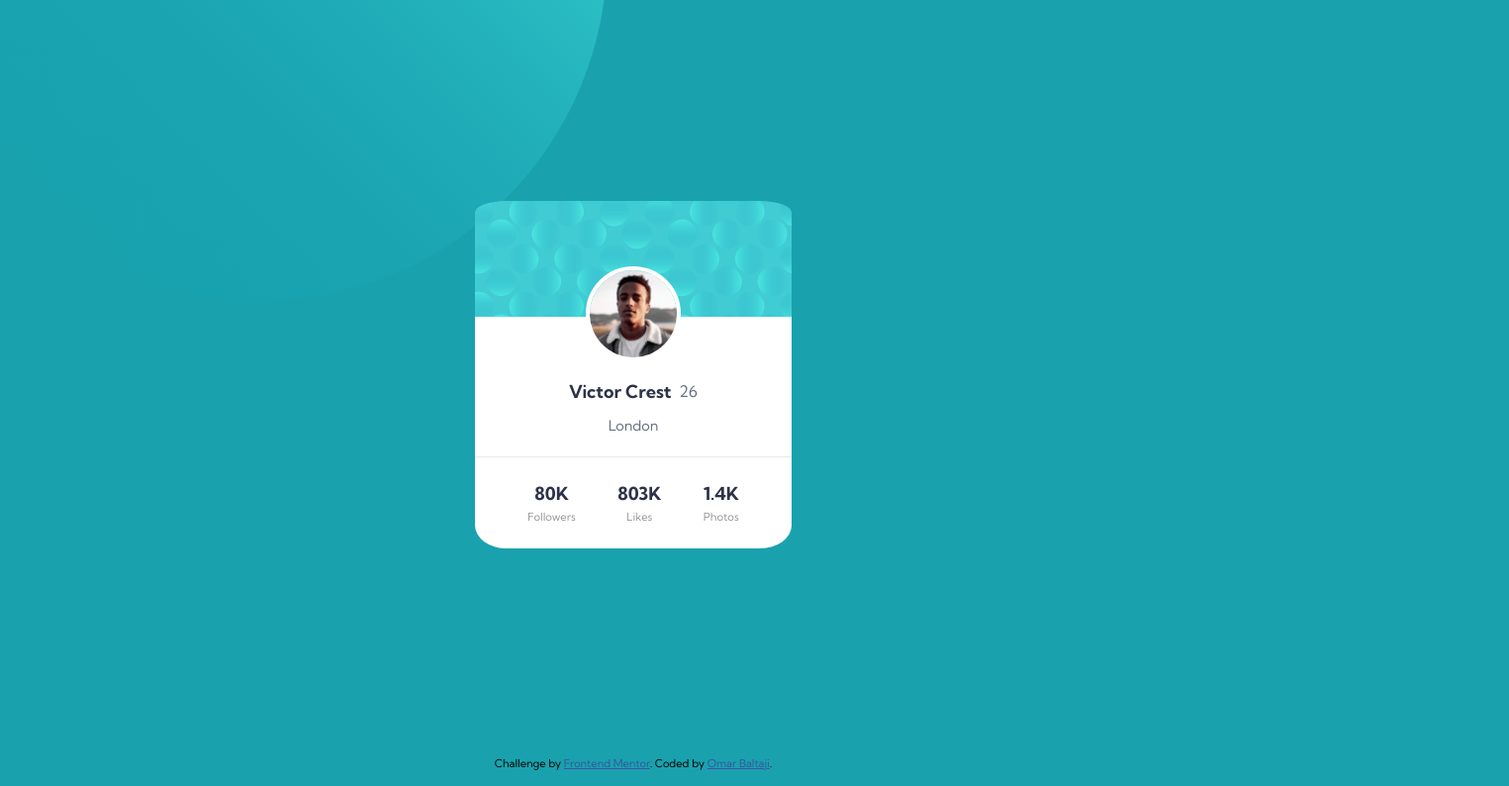
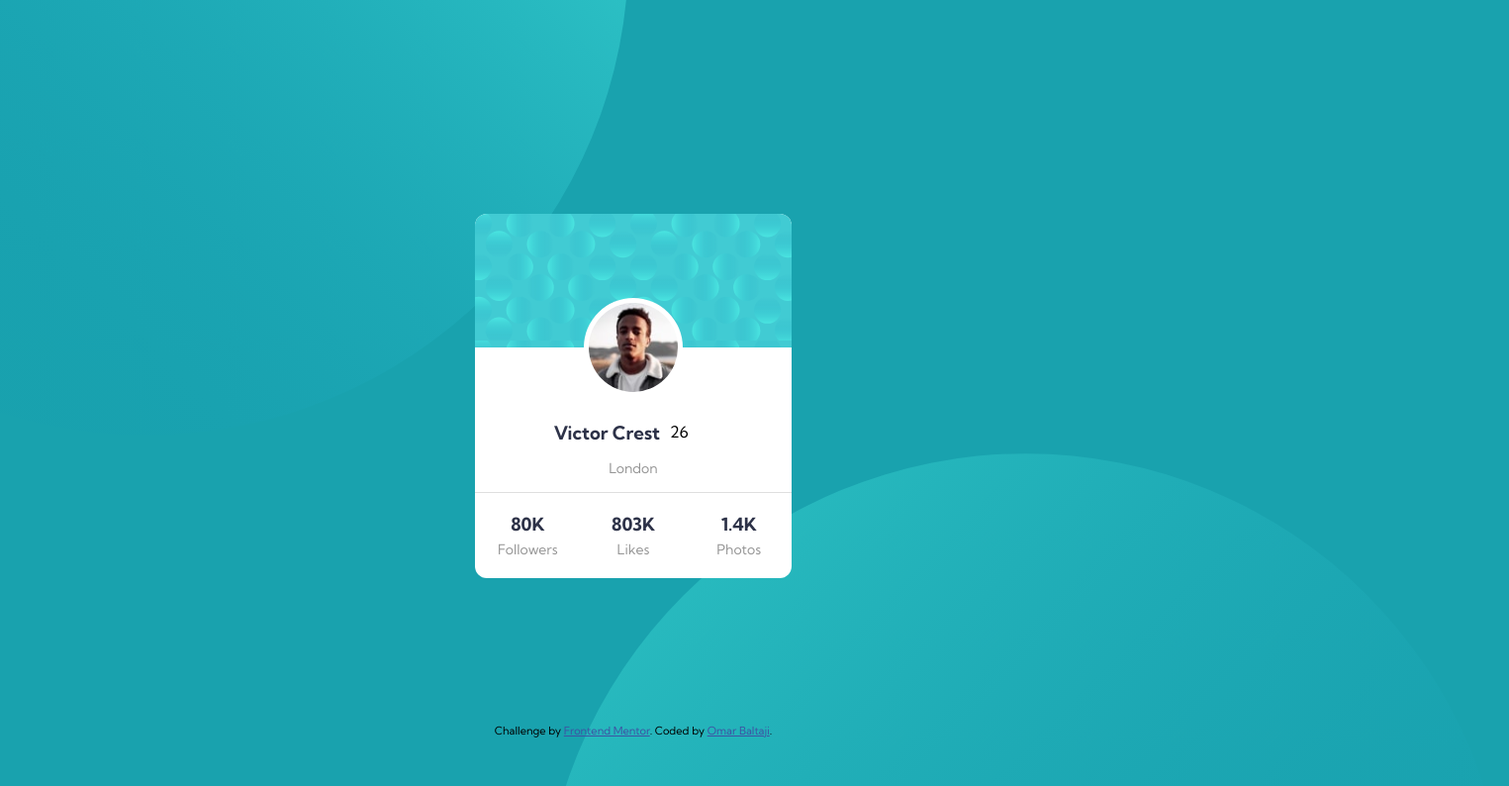
Before and after one commit to OmarBaltaji/profile-card-component-main, a plain HTML site: page index.html in a window 1280 px wide. Shown: the top 794 px of the page at 99% size, 1525 px wide, since content can reach past the window. Drawn offline with Linux system fonts and the light colour scheme.

Commit message:
tutorial fixes

```diff
--- a/index.html
+++ b/index.html
@@ -15,45 +15,38 @@
   </style>
 </head>
 <body>
-  <div>
-    <img src="./images/bg-pattern-top.svg" alt="background top pattern with radient" id="image-top-pattern">
+    <img src="./images/bg-pattern-top.svg" alt="background top pattern with gradient" id="image-top-pattern" />
+    <img src="./images/bg-pattern-bottom.svg" alt="background bottom pattern with gradient" id="image-bot-pattern" />
+
+    <div class="card">
+      <div class="card-top">
+        <div id="profile-pic">
+          <img src="./images/image-victor.jpg" alt="profile picture" />
+        </div>
       </div>
 
-  <div class="container">
-    <div class="card">
-      <div class="top-part-card">
+      <div class="card-info">
+          <h3 id="name">Victor Crest</h3>
+          <div id="age">26</div>
+          <div id="city">London</div>
       </div>
-      <img src="./images/image-victor.jpg" alt="profile picture" id="profile-pic" />
-      <div class="card-body">
-        <div class="personal-info-row">
-          <h3>Victor Crest</h3>
-          <span id="age">26</span>
-        </div>
-        <div id="country">
-          <span >London</span>
-        </div>
-        <hr>
+
       <div class="card-footer">
         <div class="col">
-            <h3>80K</h3>
+          <div class="stat_number">80K</div>
           <span class="social-media-text">Followers</span>
         </div>
         <div class="col">
-            <h3>803K</h3>
+          <div class="stat_number">803K</div>
           <span class="social-media-text">Likes</span>
         </div>
         <div class="col">
-            <h3>1.4K</h3>
+          <div class="stat_number">1.4K</div>
           <span class="social-media-text">Photos</span>
         </div>
       </div>
       </div>
     </div>
-  </div>
-
-  <!-- <div>
-    <img src="./images/bg-pattern-bottom.svg" alt="background bottom pattern with radient" id="image-bot-pattern" />
-  </div> -->
 
   <footer class="attribution">
     Challenge by <a href="https://www.frontendmentor.io?ref=challenge" target="_blank">Frontend Mentor</a>.
--- a/sass/main.scss
+++ b/sass/main.scss
@@ -17,161 +17,148 @@ $primary-font-size: 18px;
     padding: 0;
 }
 
-html, body {
-    height: 100%;
-    width: 100vw;
-}
-
 body {
     font-family: 'Kumbh Sans', sans-serif;
     background-color: $dark-cyan;
     overflow: hidden;
-}
-
-img {
- width: 100%; // All images should span the full width of their container
- background-size: contain;
-}
-
-h3 {
-    font-size: $primary-font-size;
-    color: $dark-desaturated-blue;
+    height: 100vh;
+    width: 100vw;
+    min-height: 100vh;
 }
 
 #image-top-pattern {
-    width: 55%;
-    top: -400px;
-    left: -90px;
     position: absolute;
+    transform: translate(-35%, -55%);
 }
 
-.container {
-    position: relative;
-    top: 0;
-    left: 0;
-    width: 100%;
-    height: 80%;
-    display: flex;
-    flex-direction: column;
-    justify-content: center;
-    align-items: center;
+#image-bot-pattern {
+    position: absolute;
+    bottom: 0;
+    right: 0;
+    transform: translate(25%, 65%);
 }
 
 .card {
-    width: 20rem;
-    z-index: 1;
+    width: clamp(280px, 50vw, 320px); // min, value, max
+    position: absolute;
+    top: 50%;
+    left: 50%;
+    transform: translate(-50%, -50%);
+    background: #fff;
+    border-radius: 12px;
+}
+
+.card-top {
+    background-image: url("../images/bg-pattern-card.svg");
+    background-size: contain;
+    width: 100%;
+    height: 135px;
     position: relative;
+    border-top-left-radius: 12px;
+    border-top-right-radius: 12px;
 }
 
 #profile-pic {
     position: absolute;
-    width: 30%;
+    width: 100px;
+    height: 100px;
+    background: #fff;
     border-radius: 50%;
-    border: 4px #fff solid;
-    top: 28%;
-    left: 35%;
+    padding: 5px;
+    bottom: -50px; // Half of the div height
+    left: 50%;
+    transform: translateX(-50%);
+
+    img {
+        border-radius: 50%;
+        width: 100%;
+        height: 100%;
+    }
 }
 
-.top-part-card {
-    background-image: url("../images/bg-pattern-card.svg");
-    width: 100%;
-    height: 50%;
-    border-top-left-radius: 10%;
-    border-top-right-radius: 10%;
+.card-info {
+    margin-top: 60px;
+    display: grid;
+    grid-template-columns: 60% auto;
 }
 
-.card-body {
-    background-color: #fff;
-    padding: 4em 0 1.5em;
-    margin-top: 0 !important;
-    border-bottom-left-radius: 10%;
-    border-bottom-right-radius: 10%;
-}
-
-.personal-info-row {
-    display: flex;
-    justify-content: center;
-    align-items: center;
+#name {
+    padding: 15px 5px;
+    text-align: right;
+    font-weight: 700;
+    color: $dark-desaturated-blue;
 }
 
 #age {
-    padding-left: 0.5em;
-    color: $dark-grayish-blue;
+    padding: 15px 5px;
 }
 
-#country {
+#city {
+    grid-column: span 2;
     text-align: center;
-    color: $dark-grayish-blue;
-    margin-top: 1em;
-    font-size: 0.9em;
-    padding-bottom: 1.5em;
-}
-
-hr {
+    font-size: 14px;
     color: $dark-gray;
-    opacity: 0.2;
 }
 
 .card-footer {
+    margin-top: 15px;
+    padding: 20px 0;
+    border-top: 1px solid rgba($dark-gray, 0.3);
     display: flex;
-    justify-content: space-around;
-    padding: 1.5em 2em 0;
 
     .col {
-        text-align: center;
+        width: 100%;
+        display: flex;
+        flex-direction: column;
+        align-items: center;
+        justify-content: center;
+
+        .stat_number {
+            font-size: $primary-font-size;
+            color: $dark-desaturated-blue;
+            font-weight: 700;
+            margin-bottom: 5px;
+        }
 
         .social-media-text {
-            font-size: 0.7em;
+            font-size: 14px;
             color: $dark-gray;
         }
     }
 }
 
-#image-bot-pattern {
-    position: absolute;
-    bottom: -540px;
-    // width: 63%;
-    // right: -180px;
-}
 
 .attribution {
     position: fixed;
-    bottom: 2em;
+    bottom: 5em;
     left: 50%;
     transform: translateX(-50%);
 }
 
 
-// 375px mobile width, 1440px desktop width
 @media only screen and (max-width:375px) {
-    .card {
-        width: 17rem;
+
+    #image-bot-pattern {
+        transform: translate(70%, 75%)
     }
+}
 
+@media only screen and (max-width: 706px) {
     #image-top-pattern {
-        width: 110%;
-        top: -190px;
-        left: -180px;
-        opacity: 0.4;
+        transform: translate(-70%, -55%);
     }
 
     #image-bot-pattern {
-        // bottom: -10px;
-        // right: -20px;
+        transform: translate(70%, 55%)
     }
 }
 
-@media only screen and (min-width: 1440px) {
-
+@media only screen and (max-height: 700px) and (max-width: 375px) {
     #image-top-pattern {
-        top: -480px;
-        left: -80px;
-        opacity: 0.4;
+        transform: translate(-70%, -75%);
     }
 
     #image-bot-pattern {
-        // width: 55%;
-        // bottom: -565px;
-        // right: -70px;
+        transform: translate(70%, 75%);
     }
 }
```
Also changed, not shown: css/main.min.css. Lines whose indentation alone changed are shown as unchanged.
